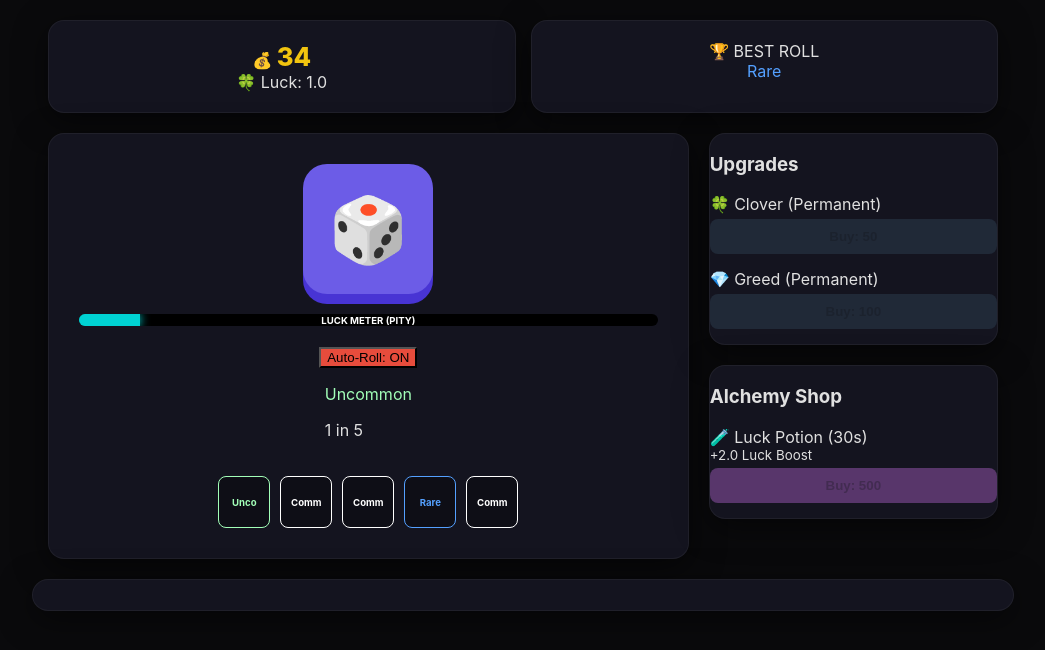
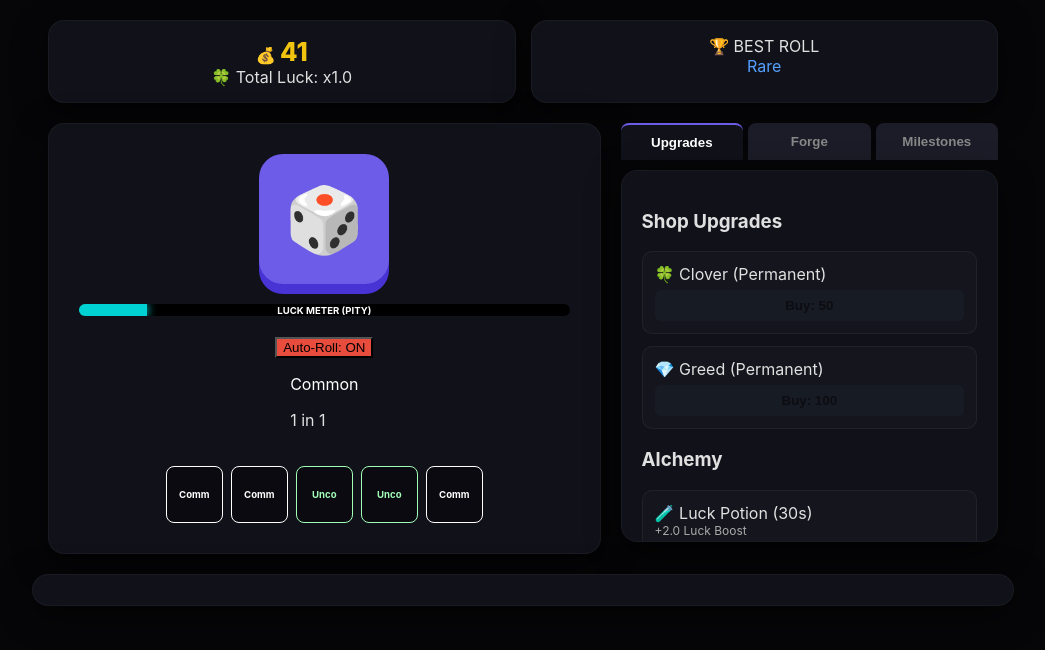
Before and after one commit to TaiseerGamer/-Dice-Elements-RNG, a plain HTML site: page index.html in a window 1280 px wide. Both pictures are taken after a click on the button "Auto-Roll: OFF". Shown: the whole page, without its empty margins (117-1162 px from the left). Drawn offline with Linux system fonts and the light colour scheme.

Commit message:
Add files via upload

```diff
--- a/index.html
+++ b/index.html
@@ -3,7 +3,7 @@
 <head>
     <meta charset="UTF-8">
     <meta name="viewport" content="width=device-width, initial-scale=1.0">
-    <title>Dice Elements RNG - v0.0.2</title>
+    <title>Dice Elements RNG - v0.0.3</title>
     <link rel="stylesheet" href="style.css">
 </head>
 <body>
@@ -11,7 +11,7 @@
     <div class="header-container">
         <div class="stats-bar card">
             <div class="stat-item">💰 <span id="coins">0</span></div>
-            <div class="stat-item luck-text">🍀 Luck: <span id="luck-stat">1.0</span></div>
+            <div class="stat-item luck-text">🍀 Total Luck: x<span id="luck-stat">1.0</span></div>
         </div>
         <div class="best-roll-box card">
             <div class="label">🏆 BEST ROLL</div>
@@ -44,8 +44,14 @@
         </div>
 
         <div class="sidebar">
-            <div class="upgrade-section card">
-                <h3>Upgrades</h3>
+            <div class="tabs">
+                <button class="tab-btn active" onclick="switchTab('upgrades')">Upgrades</button>
+                <button class="tab-btn" onclick="switchTab('forge')">Forge</button>
+                <button class="tab-btn" onclick="switchTab('achievements')">Milestones</button>
+            </div>
+
+            <div id="upgrades-tab" class="tab-content active card">
+                <h3>Shop Upgrades</h3>
                 <div class="upgrade-item">
                     <span>🍀 Clover (Permanent)</span>
                     <button onclick="buyUpgrade('luck')" id="luck-cost" class="buy-btn">Cost: 50</button>
@@ -54,16 +60,39 @@
                     <span>💎 Greed (Permanent)</span>
                     <button onclick="buyUpgrade('coins')" id="coin-cost" class="buy-btn">Cost: 100</button>
                 </div>
-            </div>
-
-            <div class="potion-section card">
-                <h3>Alchemy Shop</h3>
+                <h3>Alchemy</h3>
                 <div class="upgrade-item">
                     <span>🧪 Luck Potion (30s)</span>
-                    <small>+2.0 Luck Boost</small>
+                    <small style="color: #aaa; font-size:0.75rem;">+2.0 Luck Boost</small>
                     <button onclick="buyPotion()" id="potion-cost" class="buy-btn potion">Buy: 500</button>
                 </div>
                 <div id="potion-timer">Potion Active: 0s</div>
+            </div>
+
+            <div id="forge-tab" class="tab-content card">
+                <h3>Aura Forge</h3>
+                <p style="font-size:0.75rem; color:#aaa; margin-top:-10px;">Unlock skins with permanent multipliers.</p>
+                <div class="forge-item" id="skin-1">
+                    <div>🔥 Magma Dice (+0.5 Luck)</div>
+                    <button onclick="buySkin(1, 25000, 0.5, 1)" id="skin-btn-1" class="buy-btn forge-btn">Forge: 25k</button>
+                </div>
+                <div class="forge-item" id="skin-2">
+                    <div>🌌 Nebula Cube (x2.0 Money)</div>
+                    <button onclick="buySkin(2, 500000, 0, 2)" id="skin-btn-2" class="buy-btn forge-btn">Forge: 500k</button>
+                </div>
+            </div>
+
+            <div id="achievements-tab" class="tab-content card">
+                <h3>Achievements</h3>
+                <div class="stats-mini">Total Rolls: <span id="stat-rolls">0</span></div>
+                <div class="achieve-item" id="ach-1">
+                    <span>100 Rolls Milestone</span>
+                    <button id="ach-btn-1" class="claim-btn" onclick="claimReward(1, 100, 1000)">Claim 1k 💰</button>
+                </div>
+                <div class="achieve-item" id="ach-2">
+                    <span>1,000 Rolls Milestone</span>
+                    <button id="ach-btn-2" class="claim-btn" onclick="claimReward(2, 1000, 15000)">Claim 15k 💰</button>
+                </div>
             </div>
         </div>
     </div>
--- a/script.js
+++ b/script.js
@@ -2,11 +2,16 @@
 let coins = 0;
 let baseLuck = 1.0;
 let potionLuck = 0;
-let coinMultiplier = 1;
+let skinLuckBonus = 0;
+
+let baseCoinMultiplier = 1;
+let skinCoinMultiplier = 1;
+
 let luckCost = 50;
 let coinCost = 100;
 let potionCost = 500;
 
+let totalRollsCount = 0;
 let pityCounter = 0;
 const PITY_MAX = 100;
 
@@ -15,6 +20,8 @@ let potionSeconds = 0;
 
 let highestChance = 0;
 let recentRolls = [];
+let unlockedSkins = [];
+let claimedAchievements = [];
 
 const rarities = [
     { name: "Common", chance: 1, color: "#ffffff", payout: 1 },
@@ -27,33 +34,50 @@ const rarities = [
     { name: "Elemental", chance: 250000, color: "#ff4d00", payout: 200000 },
     { name: "Corrupted", chance: 1000000, color: "#2f3542", payout: 800000 },
     { name: "Divine", chance: 10000000, color: "#74b9ff", payout: 5000000 },
-    { name: "Infinity", chance: 100000000, color: "#a29bfe", payout: 50000000 }
+    { name: "Infinity", chance: 100000000, color: "#a29bfe", payout: 50000000 },
+    { name: "Multiverse", chance: 750000000, color: "#fd79a8", payout: 400000000 },
+    { name: "Absolute Zero", chance: 5000000000, color: "#00d2d3", payout: 3000000000 }
 ];
 
-function getLuck() {
-    return baseLuck + potionLuck;
+function getTotalLuck() {
+    return (baseLuck + potionLuck + skinLuckBonus);
+}
+
+function getTotalCoinMultiplier() {
+    return baseCoinMultiplier * skinCoinMultiplier;
 }
 
 function updateUI() {
     document.getElementById('coins').innerText = Math.floor(coins).toLocaleString();
-    document.getElementById('luck-stat').innerText = getLuck().toFixed(1);
+    document.getElementById('luck-stat').innerText = getTotalLuck().toFixed(1);
+    document.getElementById('stat-rolls').innerText = totalRollsCount.toLocaleString();
 
     document.getElementById('luck-cost').innerText = `Buy: ${luckCost}`;
     document.getElementById('coin-cost').innerText = `Buy: ${coinCost}`;
     document.getElementById('potion-cost').innerText = `Buy: ${potionCost}`;
 
+    // Purchase constraints
     document.getElementById('luck-cost').disabled = coins < luckCost;
     document.getElementById('coin-cost').disabled = coins < coinCost;
     document.getElementById('potion-cost').disabled = coins < potionCost;
 
-    // Update Pity Bar
+    // Forge button handlers
+    updateForgeButton(1, 25000);
+    updateForgeButton(2, 500000);
+
+    // Milestone button handlers
+    updateMilestoneButton(1, 100);
+    updateMilestoneButton(2, 1000);
+
+    // Pity Meter Fill Calculation
     const fill = (pityCounter / PITY_MAX) * 100;
     document.getElementById('pity-fill').style.width = `${fill}%`;
     document.getElementById('pity-indicator').style.display = pityCounter >= PITY_MAX ? 'block' : 'none';
 }
 
 function roll() {
-    let currentLuck = getLuck();
+    let currentLuck = getTotalLuck();
+    totalRollsCount++;
 
     // Apply Pity
     if (pityCounter >= PITY_MAX) {
@@ -73,7 +97,7 @@ function roll() {
         }
     }
 
-    coins += result.payout * coinMultiplier;
+    coins += result.payout * getTotalCoinMultiplier();
 
     // Track Best
     if (result.chance > highestChance) {
@@ -83,7 +107,7 @@ function roll() {
         best.style.color = result.color;
     }
 
-    // Update Display
+    // Update Display Box
     const nameTxt = document.getElementById('rarity-name');
     nameTxt.innerText = result.name;
     nameTxt.style.color = result.color;
@@ -109,6 +133,28 @@ function updateRecentRolls(res) {
     });
 }
 
+// Sidebar Mechanics
+function switchTab(tabId) {
+    document.querySelectorAll('.tab-btn').forEach(btn => btn.classList.remove('active'));
+    document.querySelectorAll('.tab-content').forEach(content => content.classList.remove('active'));
+
+    event.currentTarget.classList.add('active');
+    document.getElementById(`${tabId}-tab`).classList.add('active');
+}
+
+function buyUpgrade(type) {
+    if (type === 'luck' && coins >= luckCost) {
+        coins -= luckCost;
+        baseLuck += 0.2;
+        luckCost = Math.floor(luckCost * 1.7);
+    } else if (type === 'coins' && coins >= coinCost) {
+        coins -= coinCost;
+        baseCoinMultiplier += 1;
+        coinCost = Math.floor(coinCost * 2.2);
+    }
+    updateUI();
+}
+
 function buyPotion() {
     if (coins >= potionCost) {
         coins -= potionCost;
@@ -120,7 +166,52 @@ function buyPotion() {
     }
 }
 
-// Potion Timer Loop
+// Forge Skin Functions
+function buySkin(id, cost, luckBonus, coinMult) {
+    if (coins >= cost && !unlockedSkins.includes(id)) {
+        coins -= cost;
+        unlockedSkins.push(id);
+        skinLuckBonus += luckBonus;
+        skinCoinMultiplier = Math.max(skinCoinMultiplier, coinMult);
+
+        // Visual adjustment to dice box element based on unlocked skin
+        if(id === 1) document.getElementById('dice').style.background = '#e67e22';
+        if(id === 2) document.getElementById('dice').style.background = '#9b59b6';
+
+        updateUI();
+    }
+}
+
+function updateForgeButton(id, cost) {
+    const btn = document.getElementById(`skin-btn-${id}`);
+    if (unlockedSkins.includes(id)) {
+        btn.innerText = "Equipped & Active";
+        btn.disabled = true;
+    } else {
+        btn.disabled = coins < cost;
+    }
+}
+
+// Achievement Systems
+function claimReward(id, target, reward) {
+    if (totalRollsCount >= target && !claimedAchievements.includes(id)) {
+        coins += reward;
+        claimedAchievements.push(id);
+        updateUI();
+    }
+}
+
+function updateMilestoneButton(id, target) {
+    const btn = document.getElementById(`ach-btn-${id}`);
+    if (claimedAchievements.includes(id)) {
+        btn.innerText = "Claimed ✓";
+        btn.disabled = true;
+    } else {
+        btn.disabled = totalRollsCount < target;
+    }
+}
+
+// Timing loop for item consumables
 setInterval(() => {
     if (potionSeconds > 0) {
         potionSeconds--;
@@ -133,20 +224,6 @@ setInterval(() => {
     }
 }, 1000);
 
-function buyUpgrade(type) {
-    if (type === 'luck' && coins >= luckCost) {
-        coins -= luckCost;
-        baseLuck += 0.2;
-        luckCost = Math.floor(luckCost * 1.7);
-    } else if (type === 'coins' && coins >= coinCost) {
-        coins -= coinCost;
-        coinMultiplier += 1;
-        coinCost = Math.floor(coinCost * 2.2);
-    }
-    updateUI();
-}
-
-// Auto roll Logic
 let autoRollActive = false;
 let autoRollInterval;
 function toggleAutoRoll() {
@@ -155,7 +232,7 @@ function toggleAutoRoll() {
     if (autoRollActive) {
         btn.innerText = "Auto-Roll: ON";
         btn.style.background = "#e74c3c";
-        autoRollInterval = setInterval(roll, 250);
+        autoRollInterval = setInterval(roll, 200); // v0.0.3 Speeds up auto-roll slightly to 200ms
     } else {
         btn.innerText = "Auto-Roll: OFF";
         btn.style.background = "#34495e";
--- a/style.css
+++ b/style.css
@@ -1,9 +1,10 @@
 :root {
-    --bg: #0a0a0c;
-    --card: #14141f;
+    --bg: #060608;
+    --card: #11111a;
     --accent: #6c5ce7;
     --gold: #f1c40f;
     --pity: #00d2d3;
+    --tab-inactive: #1c1c28;
 }
 
 body {
@@ -20,8 +21,8 @@ body {
 .card {
     background: var(--card);
     border-radius: 16px;
-    border: 1px solid rgba(255,255,255,0.05);
-    box-shadow: 0 8px 32px rgba(0,0,0,0.5);
+    border: 1px solid rgba(255,255,255,0.04);
+    box-shadow: 0 8px 32px rgba(0,0,0,0.6);
 }
 
 .header-container {
@@ -32,7 +33,7 @@ body {
     margin-bottom: 20px;
 }
 
-.stats-bar, .best-roll-box { flex: 1; padding: 20px; text-align: center; }
+.stats-bar, .best-roll-box { flex: 1; padding: 15px 20px; text-align: center; }
 
 #coins { color: var(--gold); font-weight: 800; font-size: 1.6rem; }
 
@@ -44,14 +45,14 @@ body {
 }
 
 .roll-section {
-    flex: 2;
+    flex: 1.3;
     padding: 30px;
     display: flex;
     flex-direction: column;
     align-items: center;
 }
 
-/* DICE & PITY INDICATOR */
+/* DICE & PITY */
 #dice-container { position: relative; margin-bottom: 20px; }
 
 #dice {
@@ -65,7 +66,7 @@ body {
     font-size: 4rem;
     cursor: pointer;
     box-shadow: 0 10px 0 #4834d4;
-    transition: 0.1s;
+    transition: 0.1s, background 0.5s;
     user-select: none;
 }
 
@@ -102,7 +103,7 @@ body {
     height: 100%;
     background: var(--pity);
     box-shadow: 0 0 10px var(--pity);
-    transition: width 0.3s;
+    transition: width 0.2s;
 }
 
 .pity-label {
@@ -115,17 +116,12 @@ body {
     color: white;
 }
 
-/* FEEDS */
-.recent-rolls {
-    display: flex;
-    gap: 10px;
-    margin-top: 20px;
-}
+.recent-rolls { display: flex; gap: 8px; margin-top: 20px; }
 
 .recent-roll-item {
-    width: 50px;
-    height: 50px;
-    background: rgba(0,0,0,0.3);
+    width: 55px;
+    height: 55px;
+    background: rgba(0,0,0,0.4);
     border-radius: 8px;
     display: flex;
     align-items: center;
@@ -133,28 +129,70 @@ body {
     font-size: 0.6rem;
     font-weight: bold;
     text-align: center;
-    border: 1px solid rgba(255,255,255,0.1);
+    border: 1px solid rgba(255,255,255,0.08);
 }
 
-.sidebar { flex: 1; display: flex; flex-direction: column; gap: 20px; }
+/* SIDEBAR TABS */
+.sidebar { flex: 1; display: flex; flex-direction: column; }
 
-.upgrade-item {
-    margin-bottom: 15px;
+.tabs {
+    display: flex;
+    gap: 5px;
+    margin-bottom: 10px;
+}
+
+.tab-btn {
+    flex: 1;
+    background: var(--tab-inactive);
+    color: #888;
+    border: none;
+    padding: 10px;
+    border-radius: 8px 8px 0 0;
+    cursor: pointer;
+    font-weight: bold;
+}
+
+.tab-btn.active {
+    background: var(--card);
+    color: white;
+    border-top: 2px solid var(--accent);
+}
+
+.tab-content {
+    display: none;
+    padding: 20px;
+    height: 330px;
+    overflow-y: auto;
+}
+
+.tab-content.active { display: block; }
+
+.upgrade-item, .forge-item, .achieve-item {
+    background: rgba(255,255,255,0.02);
+    border: 1px solid rgba(255,255,255,0.05);
+    padding: 12px;
+    border-radius: 10px;
+    margin-bottom: 12px;
     display: flex;
     flex-direction: column;
 }
 
-.buy-btn {
+.buy-btn, .claim-btn {
     background: #2ecc71;
+    color: #000;
     border: none;
-    padding: 10px;
-    border-radius: 8px;
+    padding: 8px;
+    border-radius: 6px;
     cursor: pointer;
     font-weight: bold;
-    margin-top: 5px;
+    margin-top: 6px;
 }
 
-.buy-btn.potion { background: #9b59b6; }
+.buy-btn.potion { background: #9b59b6; color: white; }
+.forge-btn { background: #e67e22; }
+.claim-btn { background: #3498db; color: white; }
+
+.claim-btn:disabled { background: #2c3e50 !important; color: #7f8c8d !important; }
 
 #potion-timer {
     font-size: 0.8rem;
@@ -162,6 +200,13 @@ body {
     font-weight: bold;
     text-align: center;
     display: none;
+}
+
+.stats-mini {
+    font-size: 0.85rem;
+    color: var(--pity);
+    margin-bottom: 15px;
+    font-weight: bold;
 }
 
 .log-section {
@@ -173,10 +218,10 @@ body {
     overflow-y: auto;
 }
 
-button:disabled { background: #2c3e50; opacity: 0.5; }
+button:disabled { background: #1a252f; opacity: 0.4; cursor: not-allowed; }
 
 @keyframes pulse {
     0% { transform: translateX(-50%) scale(1); }
-    50% { transform: translateX(-50%) scale(1.1); }
+    50% { transform: translateX(-50%) scale(1.06); }
     100% { transform: translateX(-50%) scale(1); }
 }
```
